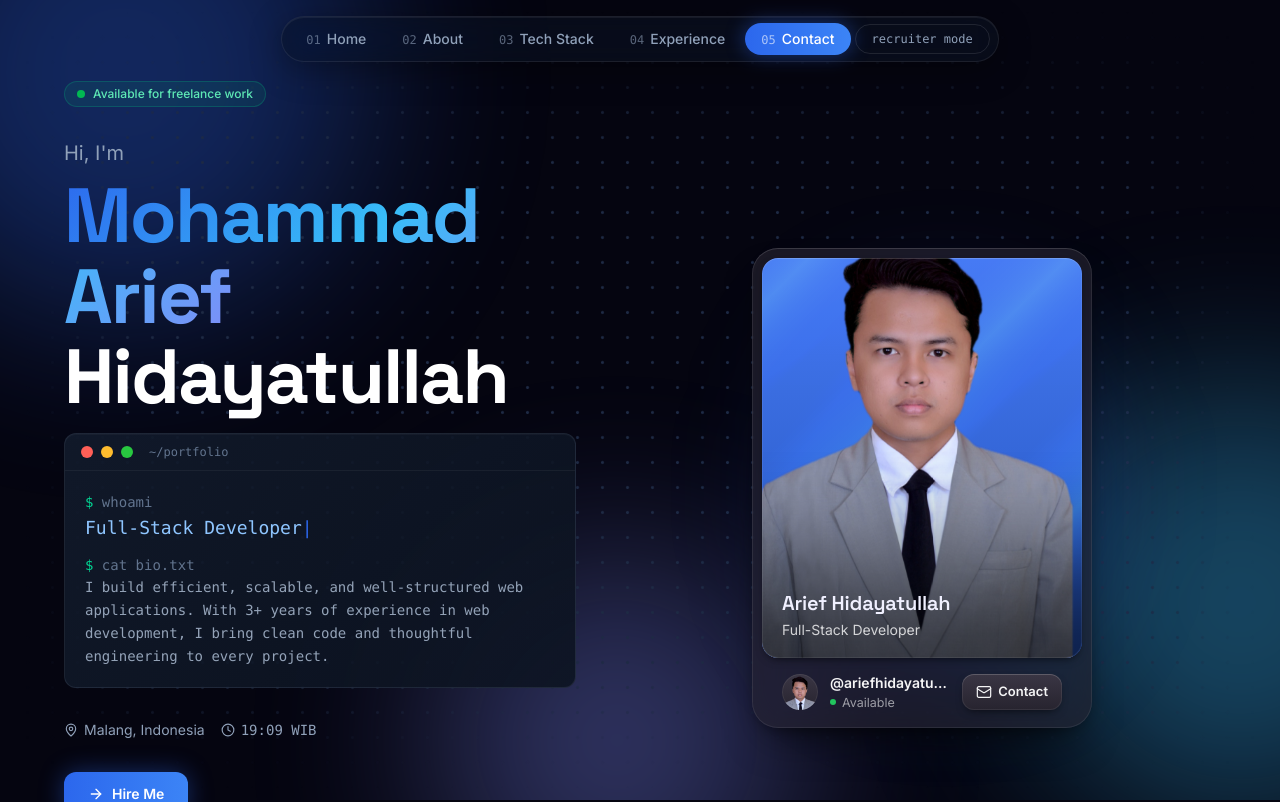
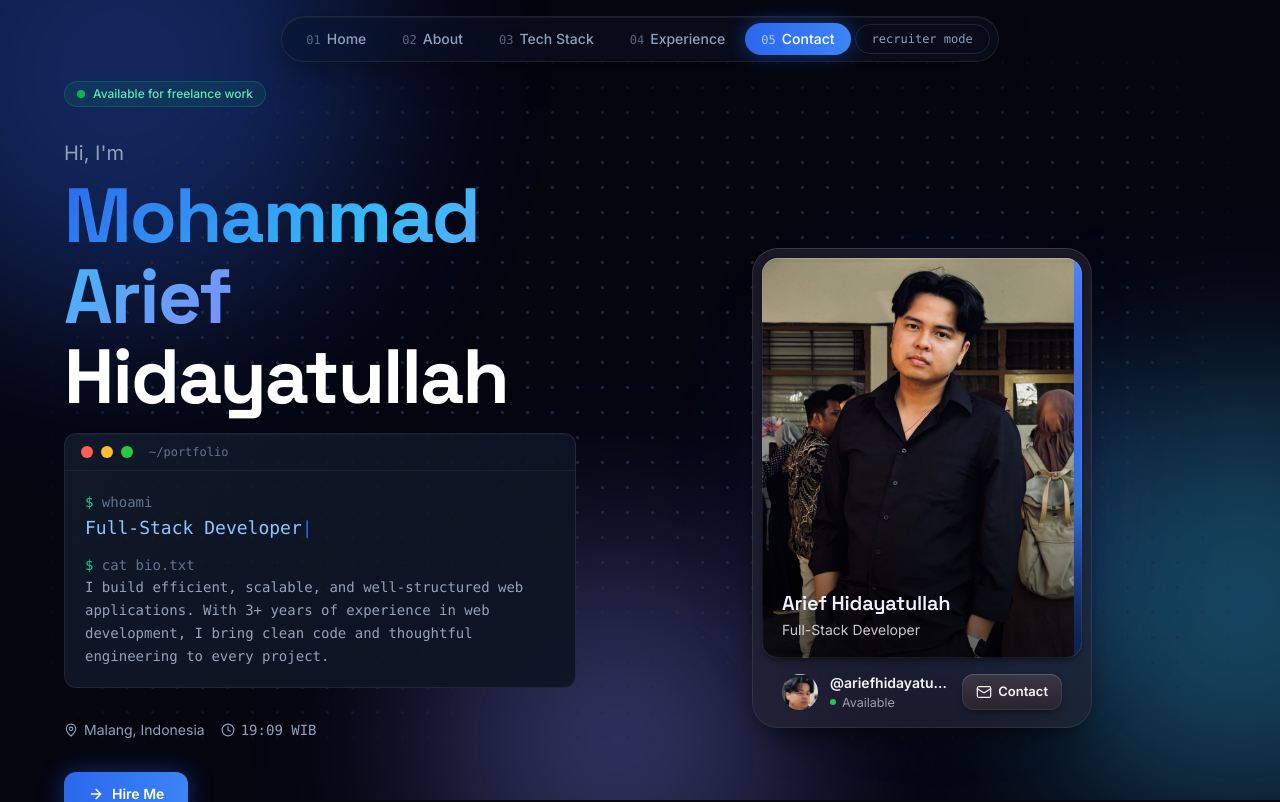
Before and after one commit to ariefhidayatullah/web-portofolio, a Next.js app: page / in a window 1280 px wide. Shown: the top 802 px of the page. Built offline with nearby package versions, Linux system fonts and the light colour scheme.

Commit message:
feat: foto baru di ProfileCard hero
Foto utama baju hitam (dipotong 4:5 dari atas, karena kartu memakai
object-cover object-bottom dan foto asli lebih tinggi sehingga kepala
terpotong) dan avatar kecil dari foto flanel (potong persegi di wajah).
Latar foto sengaja tidak dihapus atas permintaan user.

```diff
--- a/src/components/sections/Hero.tsx
+++ b/src/components/sections/Hero.tsx
@@ -243,8 +243,8 @@ export default function Hero() {
         >
           <div className="absolute inset-[15%] rounded-full bg-[#2c67ed]/30 blur-3xl" />
           <ProfileCard
-            avatarUrl="/avatar-nobg.png"
-            miniAvatarUrl="/avatar-nobg.png"
+            avatarUrl="/profile-card.jpg"
+            miniAvatarUrl="/profile-mini.jpg"
             name="Arief Hidayatullah"
             title="Full-Stack Developer"
             handle="ariefhidayatullah"
```
Also changed, not shown: public/profile-card.jpg (added), public/profile-mini.jpg (added).
